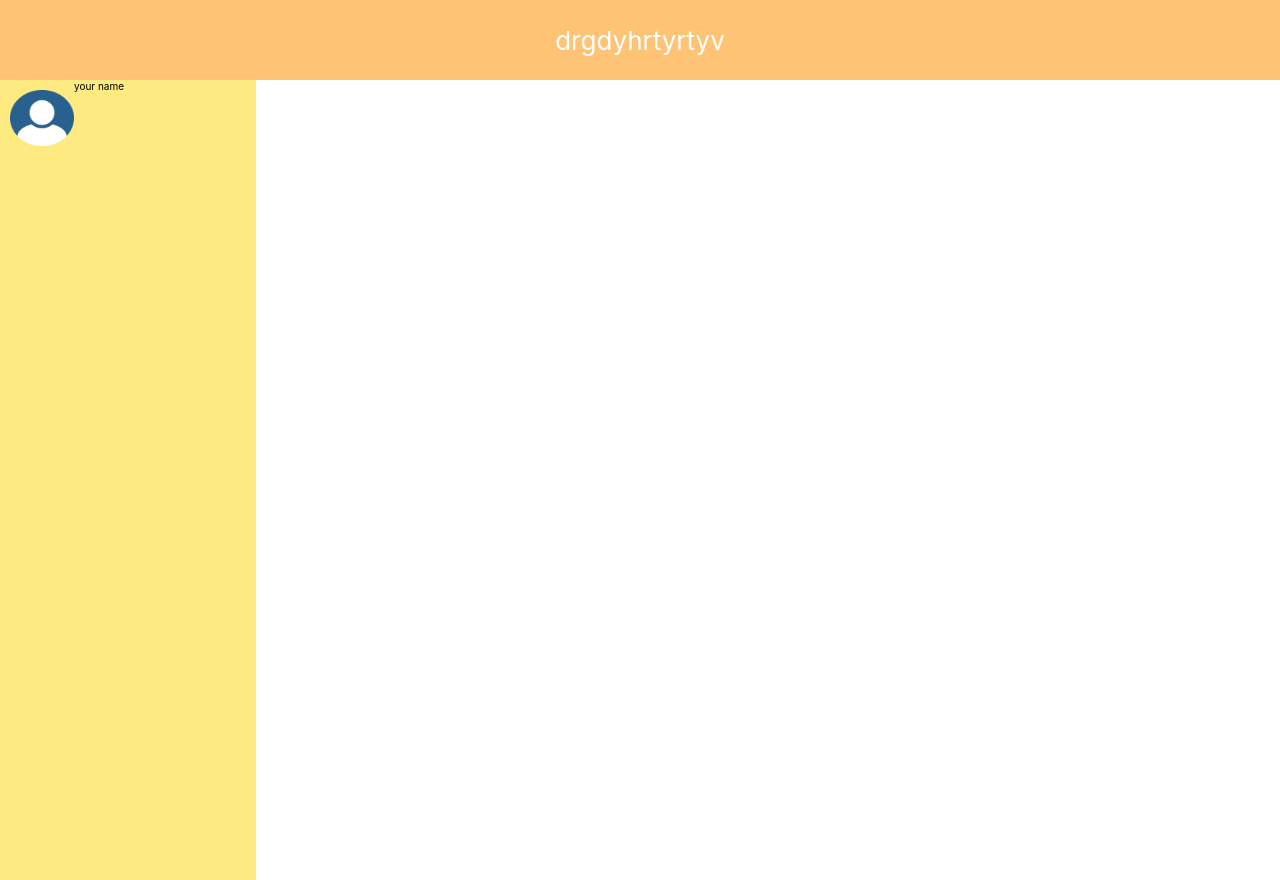
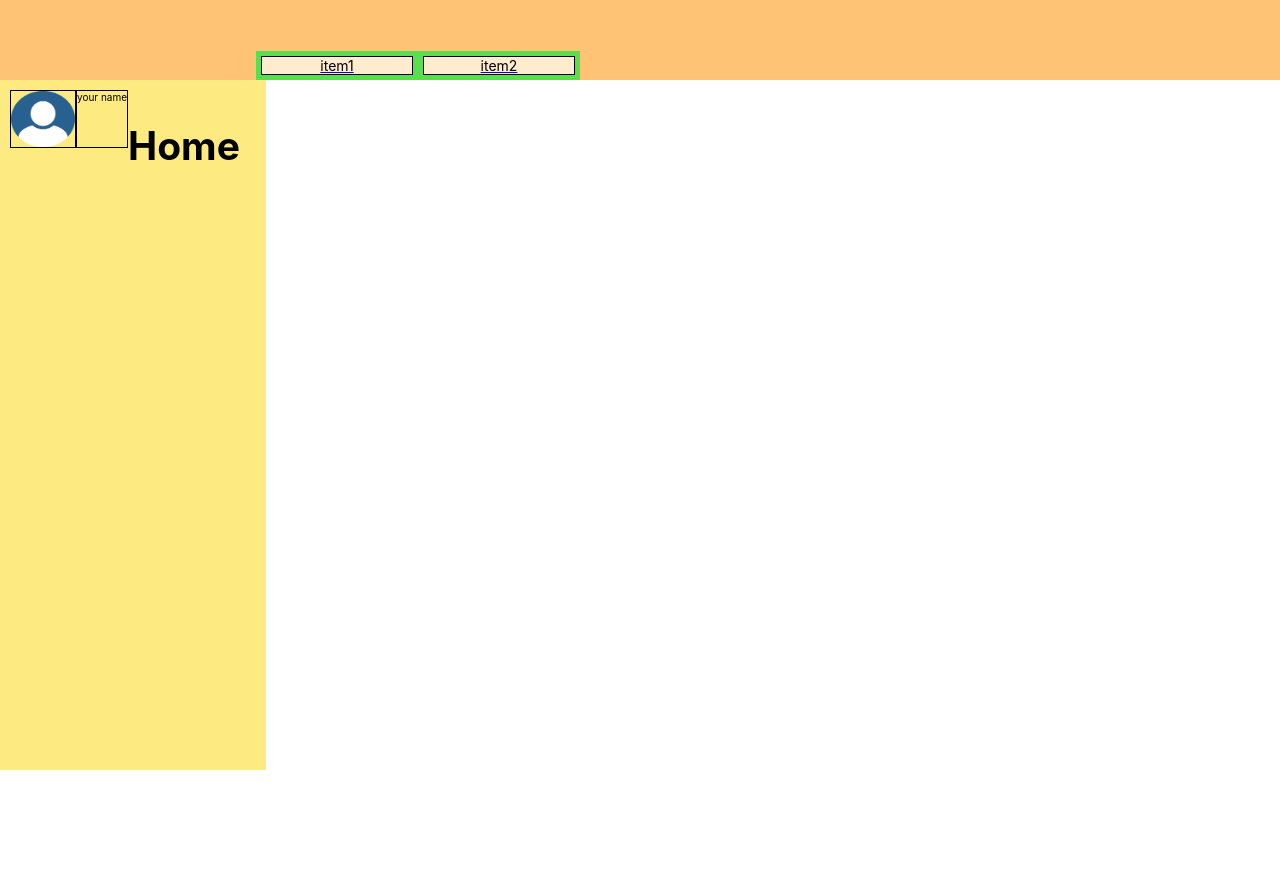
Before and after one commit to jrihanna/RecipeRecommenderUI, a React (Create React App) app: page /item1 in a window 1280 px wide. After the commit the page ends 800 px from the top, so only its background shows below. Built offline with nearby package versions, Linux system fonts and the light colour scheme.

Commit message:
Added Router

```diff
--- a/package.json
+++ b/package.json
@@ -8,6 +8,7 @@
     "@testing-library/user-event": "^12.6.2",
     "react": "^17.0.1",
     "react-dom": "^17.0.1",
+    "react-router-dom": "^5.2.0",
     "react-scripts": "4.0.1",
     "web-vitals": "^0.2.4"
   },
--- a/src/App.js
+++ b/src/App.js
@@ -2,29 +2,50 @@ import logo from './logo.svg';
 import './App.css';
 import Header from './header/header';
 import ProfileSection from './profile/profile-section';
+import Menu from './header/menu/menu';
+import MenuItem from './header/menu/menuItem';
+import React from "react";
+import {
+  BrowserRouter as Router,
+  Switch,
+  Route,
+  Link
+} from "react-router-dom";
 
 function App() {
+  function menuItemClickedParent() {
+    alert(324)
+  }
+
+
+  function Home() {
+    return <h2>Home</h2>;
+  }
+
+  function About() {
+    return <h2>About</h2>;
+  }
+
   return (
     <div className="App">
-
-        <Header></Header>
-
-        <ProfileSection></ProfileSection>
-
-      {/* <header className="App-header">
-        <img src={logo} className="App-logo" alt="logo" />
-        <p>
-          Edit <code>src/App.js</code> and save to reload.
-        </p>
-        <a
-          className="App-link"
-          href="https://reactjs.org"
-          target="_blank"
-          rel="noopener noreferrer"
-        >
-          Learn React
-        </a>
-      </header> */}
+      <Router>
+        <Header>
+          <Menu>
+            <Link to="/item1"><MenuItem title="item1" /></Link>
+            <Link to="/about"><MenuItem title="item2" /></Link>
+          </Menu>
+        </Header>
+        <ProfileSection>
+          <Switch>
+            <Route path="/about">
+              <About />
+            </Route>
+            <Route path="/item1">
+              <Home />
+            </Route>
+          </Switch>
+        </ProfileSection>
+      </Router>
     </div>
   );
 }
--- a/src/header/header.css
+++ b/src/header/header.css
@@ -4,7 +4,8 @@
     display: flex;
     flex-direction: column;
     align-items: center;
-    justify-content: center;
+    /* justify-content: baseline; */
+    position: relative;
     font-size: calc(10px + 2vmin);
     color: white;
   }
--- a/src/header/header.js
+++ b/src/header/header.js
@@ -1,9 +1,10 @@
 import './header.css';
 
-function Header() {
+function Header(props) {
   return (
     <div className="header-main">
-      drgdyhrtyrtyv
+
+      {props.children}
     </div>
   );
 }
--- a/src/header/menu/menu.css
+++ b/src/header/menu/menu.css
@@ -1,12 +1,22 @@
 .menu-main {
-    background-color: #fdea80;
-    min-height: 100vh;
-    width: 20vw;
+    background-color: #57e04b;
+    min-height: 3vh;
     display: flex;
     flex-direction: row;
-    align-items: stretch;
-    justify-content: left;
-    vertical-align: top;
-    font-size: calc(10px + 2vmin);
+    align-items: center;
+    justify-content: center;
+    position: absolute;
+    bottom: 0;
+    left: 20vw;
     color: black;
   }
+
+.menu-item-main {
+    color: black;
+    background-color: blanchedalmond;
+    font-size: calc(10px + .5vmin);
+    min-width: 150px;
+    border: 1px solid;
+    cursor: pointer;
+    margin: 5px;
+}
--- a/src/header/menu/menu.js
+++ b/src/header/menu/menu.js
@@ -1,13 +1,10 @@
 import './menu.css';
 import MenuItem from './menuItem';
 
-function Menu() {
+function Menu(props) {
   return (
-    <div className="profile-main">
-        <section>
-            <div className="profile-name">your name</div>
-        </section>
-
+    <div className="menu-main">
+        {props.children}
     </div>
   );
 }
--- a/src/header/menu/menuItem.js
+++ b/src/header/menu/menuItem.js
@@ -1,13 +1,21 @@
 import './menu.css';
+import React from "react";
+import {
+  BrowserRouter as Router,
+  Switch,
+  Route,
+  Link
+} from "react-router-dom";
 
-function MenuItem() {
+function MenuItem(props) {
   return (
-    <div className="profile-main">
-        <section>
-            <div className="profile-name">your name</div>
-        </section>
+    <div className="menu-item-main" onClick={props.menuItemClicked}>
+        <div>{props.title}</div>
+
     </div>
   );
 }
 
+
+
 export default MenuItem;
--- a/src/profile/profile-section.js
+++ b/src/profile/profile-section.js
@@ -1,14 +1,14 @@
 import './profile.css';
 import pic from '../img/profile.png'
 
-function ProfileSection() {
+function ProfileSection(props) {
   return (
     <div className="profile-main">
         {/* <section> */}
             <img src={pic} className="profile-img" alt="logo" />
             <div className="profile-name">your name</div>
         {/* </section> */}
-
+        {props.children}
     </div>
   );
 }
--- a/src/profile/profile.css
+++ b/src/profile/profile.css
@@ -1,6 +1,6 @@
 .profile-main {
     background-color: #fdea80;
-    min-height: 100vh;
+    min-height: 85vh;
     width: 20vw;
     display: flex;
     flex-direction: row;
@@ -8,21 +8,21 @@
     justify-content: left;
     vertical-align: top;
     font-size: calc(10px + 2vmin);
+    padding-left: 10px;
+    padding-top: 10px;
     color: black;
   }
 
 .profile-img {
     height: 7vh;
     width: 5vw;
-    margin-left: 10px;
-    margin-top: 10px;
     float: left;
-    border: 1px black;
+    border: 1px solid;
 }
 
 .profile-name {
     font-size: 10px;
+    height: 7vh;
     float: left;
-    vertical-align: bottom;
-    border: 1px black;
+    border: 1px solid;
 }
```
Also changed, not shown: 2 other files (tests, documents, lock files or other folders).
